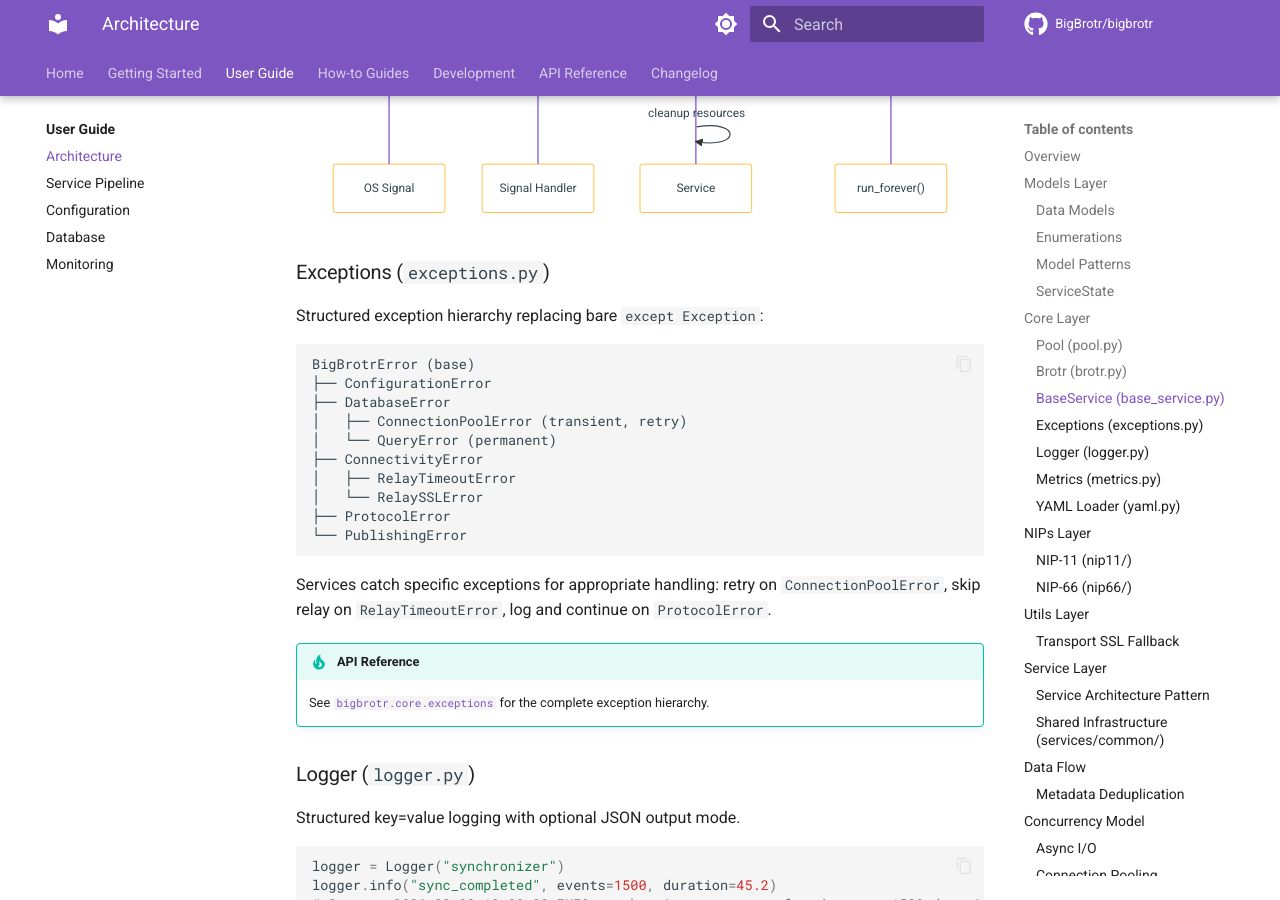
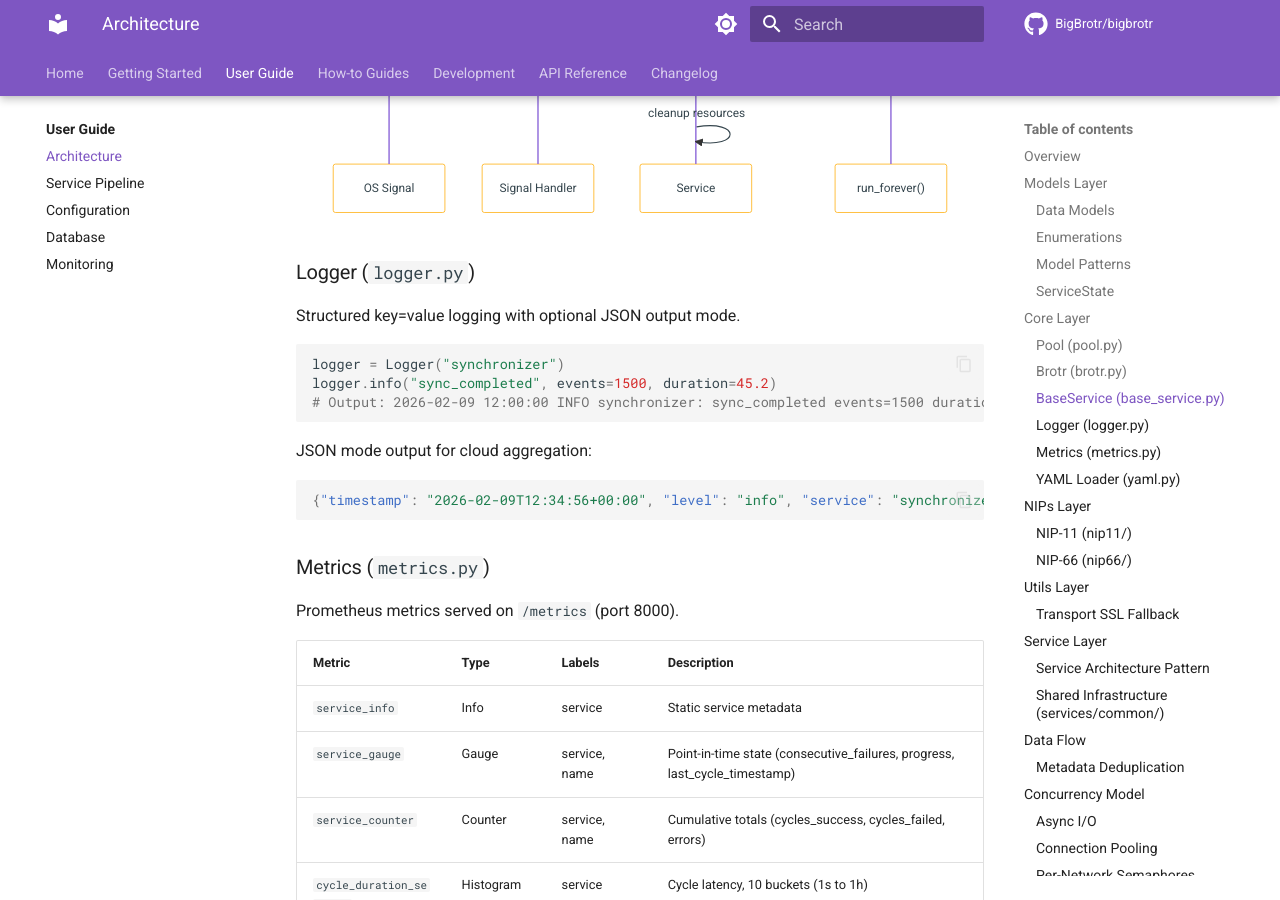
Before and after one commit to BigBrotr/bigbrotr, an MkDocs documentation site: the page built from docs/user-guide/architecture.md, in a window 1280 px wide and 900 px high, scrolled down 8383 px. Built offline with MkDocs 1.6.1 and Material for MkDocs 9.7.7, drawn with Linux system fonts in a browser that asks for light colours; comment, search, counter and statistics services are not loaded; the version menu is left out.

Commit message:
fix: resolve CI failures from exception removal
- Convert MappingProxyType to dict in ServiceState._compute_db_params
  so asyncpg JSON codec can serialize state_value
- Remove exceptions section from architecture docs and setup tree
- Delete orphaned exception-hierarchy snippet

````diff
--- a/docs/_snippets/exception-hierarchy.md
+++ /dev/null
@@ -1,12 +0,0 @@
-```
-BigBrotrError (base)
-├── ConfigurationError
-├── DatabaseError
-│   ├── ConnectionPoolError (transient, retry)
-│   └── QueryError (permanent)
-├── ConnectivityError
-│   ├── RelayTimeoutError
-│   └── RelaySSLError
-├── ProtocolError
-└── PublishingError
-```
--- a/docs/development/setup.md
+++ b/docs/development/setup.md
@@ -76,7 +76,6 @@ bigbrotr/
 |   +-- __init__.py
 |   +-- __main__.py                   # CLI entry point
 |   +-- core/                         # Pool, Brotr, BaseService, Logger, Metrics, YAML
-|   |   +-- exceptions.py             # Exception hierarchy (BigBrotrError)
 |   +-- models/                       # Frozen dataclasses (pure, zero I/O)
 |   |   +-- service_state.py          # ServiceState, ServiceStateType
 |   +-- nips/                         # NIP-11 and NIP-66 protocol I/O
--- a/docs/user-guide/architecture.md
+++ b/docs/user-guide/architecture.md
@@ -276,17 +276,6 @@ sequenceDiagram
     R->>S: __aexit__()
     S->>S: cleanup resources
 ```
-
-### Exceptions (`exceptions.py`)
-
-Structured exception hierarchy replacing bare `except Exception`:
-
---8<-- "docs/_snippets/exception-hierarchy.md"
-
-Services catch specific exceptions for appropriate handling: retry on `ConnectionPoolError`, skip relay on `RelayTimeoutError`, log and continue on `ProtocolError`.
-
-!!! tip "API Reference"
-    See [`bigbrotr.core.exceptions`](../reference/core/exceptions.md) for the complete exception hierarchy.
 
 ### Logger (`logger.py`)
 
````
Also changed, not shown: 1 other file.
